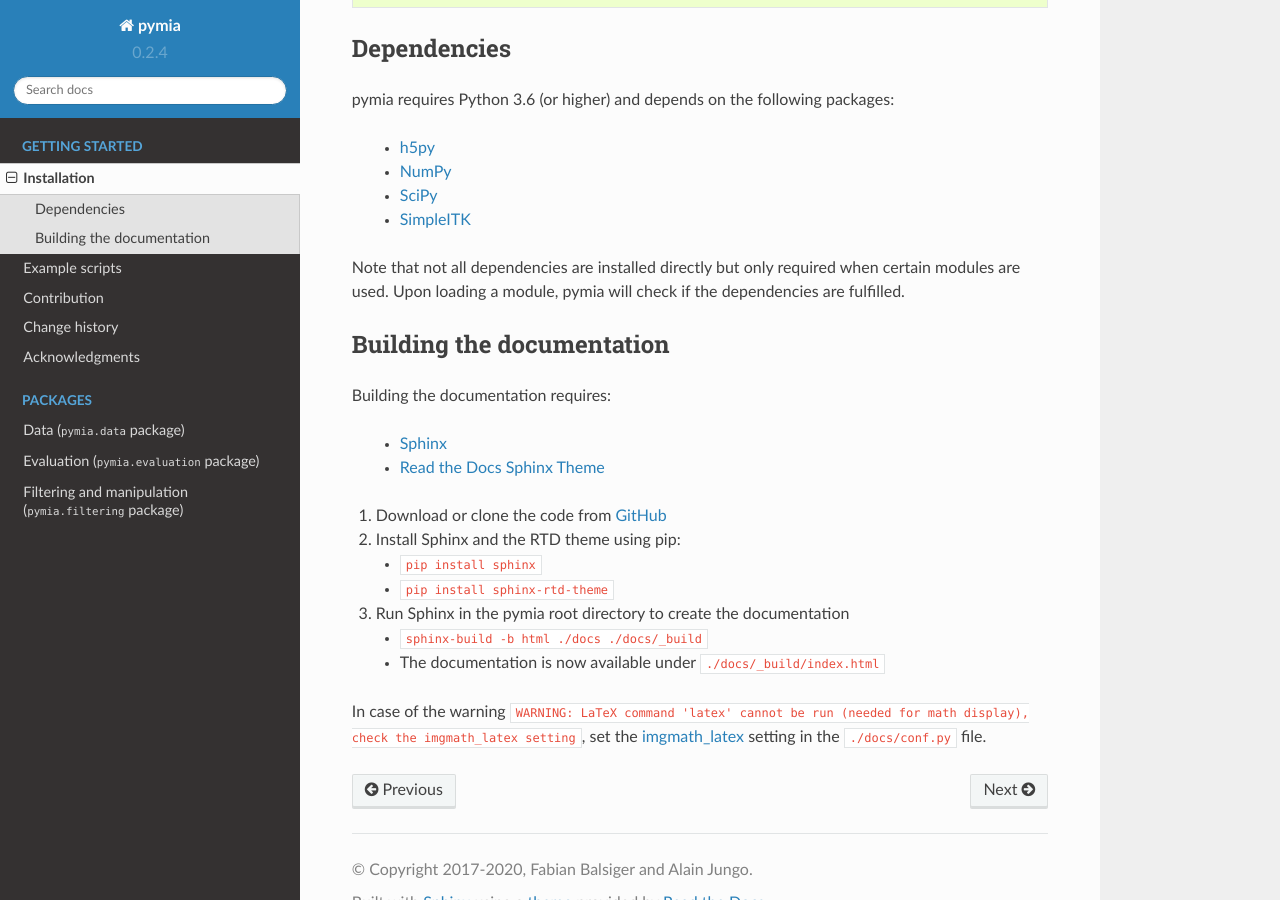
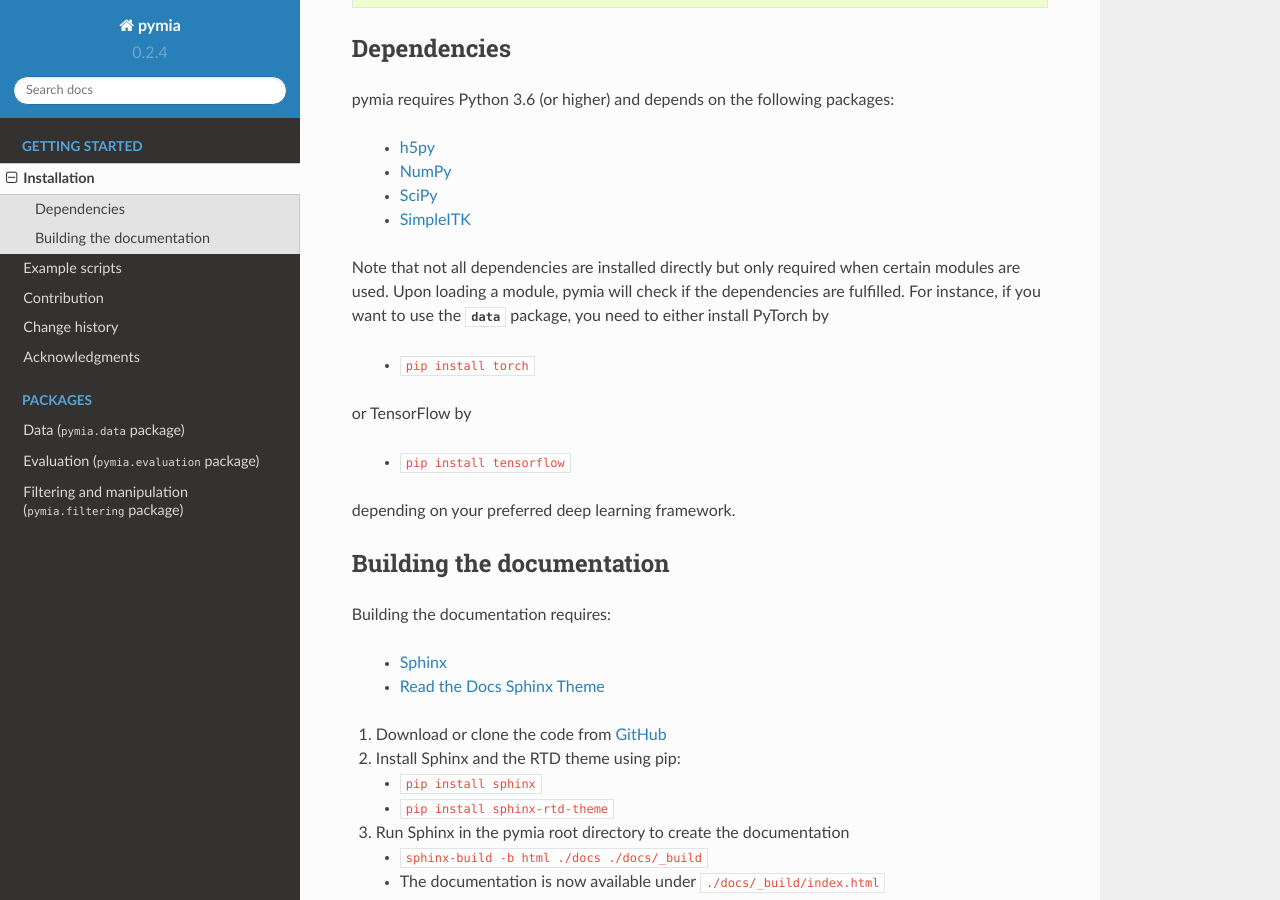
Before and after one commit to rundherum/pymia, a Sphinx documentation site: the page built from docs/installation.rst, in a window 1280 px wide and 900 px high, scrolled down 391 px. Built offline with Sphinx 7.4.7 and the Read the Docs theme 2.0.0, drawn with Linux system fonts in a browser that asks for light colours; formulas are drawn with MathJax 3.

Commit message:
docs(installation): add note about deep learning packages

```diff
--- a/docs/installation.rst
+++ b/docs/installation.rst
@@ -30,7 +30,16 @@ pymia requires Python 3.6 (or higher) and depends on the following packages:
  - `SimpleITK <http://www.simpleitk.org/>`_
 
 Note that not all dependencies are installed directly but only required when certain modules are used.
-Upon loading a module, pymia will check if the dependencies are fulfilled.
+Upon loading a module, pymia will check if the dependencies are fulfilled. For instance, if you want to use the
+:py:mod:`data` package, you need to either install PyTorch by
+
+    - :bash:`pip install torch`
+
+or TensorFlow by
+
+    - :bash:`pip install tensorflow`
+
+depending on your preferred deep learning framework.
 
 Building the documentation
 --------------------------
```
